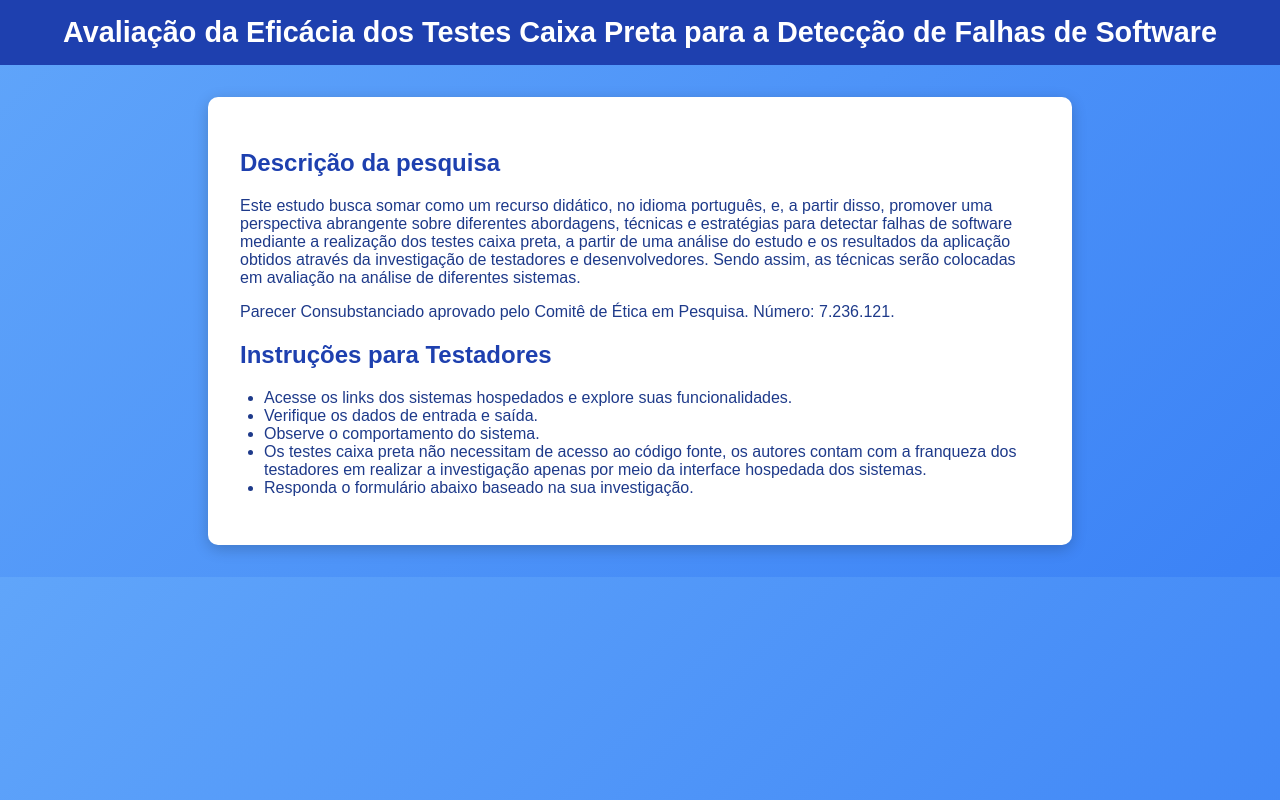
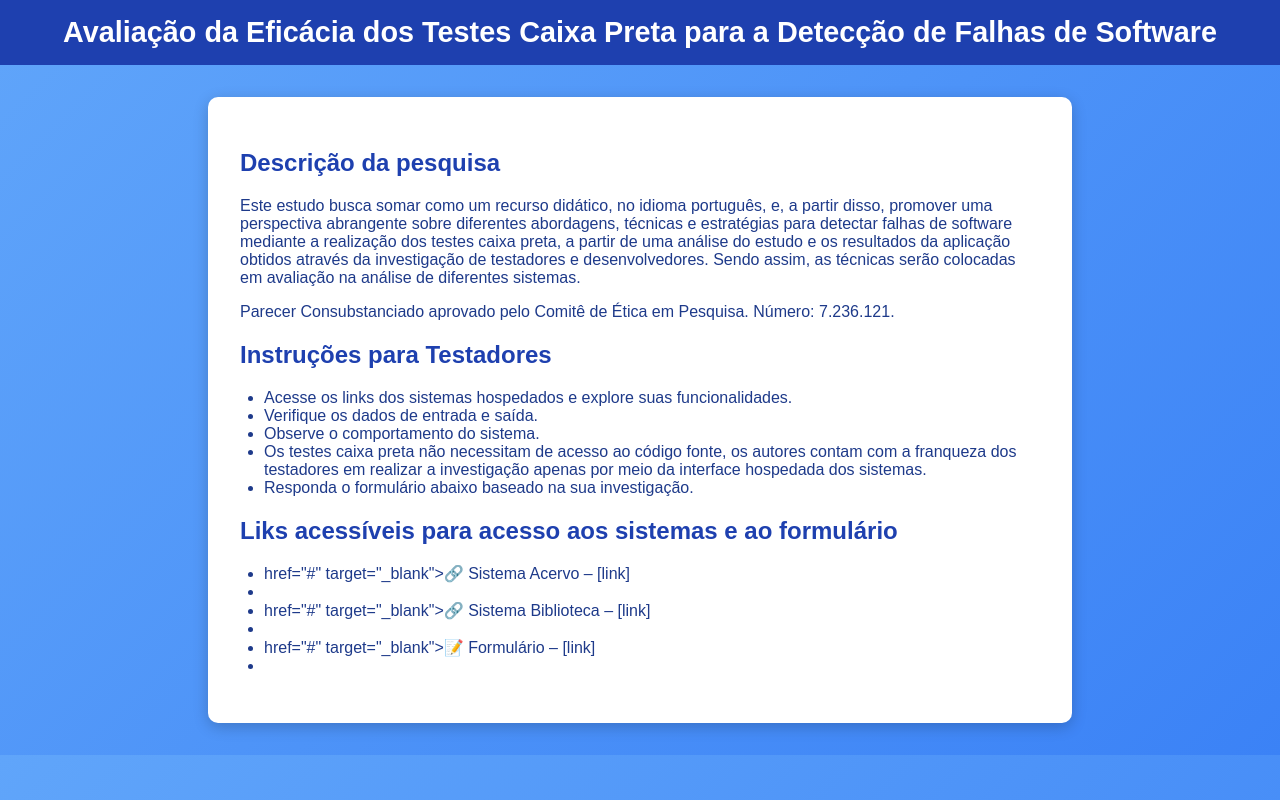
Before and after one commit to clarameira/BlackBoxTesters, a plain HTML site: page index.html in a window 1280 px wide. Drawn offline with Linux system fonts and the light colour scheme.

Commit message:
feat: update links

```diff
--- a/index.html
+++ b/index.html
@@ -104,5 +104,12 @@
       <li>Os testes caixa preta não necessitam de acesso ao código fonte, os autores contam com a franqueza dos testadores em realizar a investigação apenas por meio da interface hospedada dos sistemas.</li>
       <li>Responda o formulário abaixo baseado na sua investigação.</li>
     </ul>
+
+    <h2>Liks acessíveis para acesso aos sistemas e ao formulário</h2>
+    <ul>
+      <li> href="#" target="_blank">🔗 Sistema Acervo – [link]<li>
+      <li> href="#" target="_blank">🔗 Sistema Biblioteca – [link]<li>
+      <li> href="#" target="_blank">📝 Formulário – [link]<li>
+    <ul>
 </body>
 </html>
```
